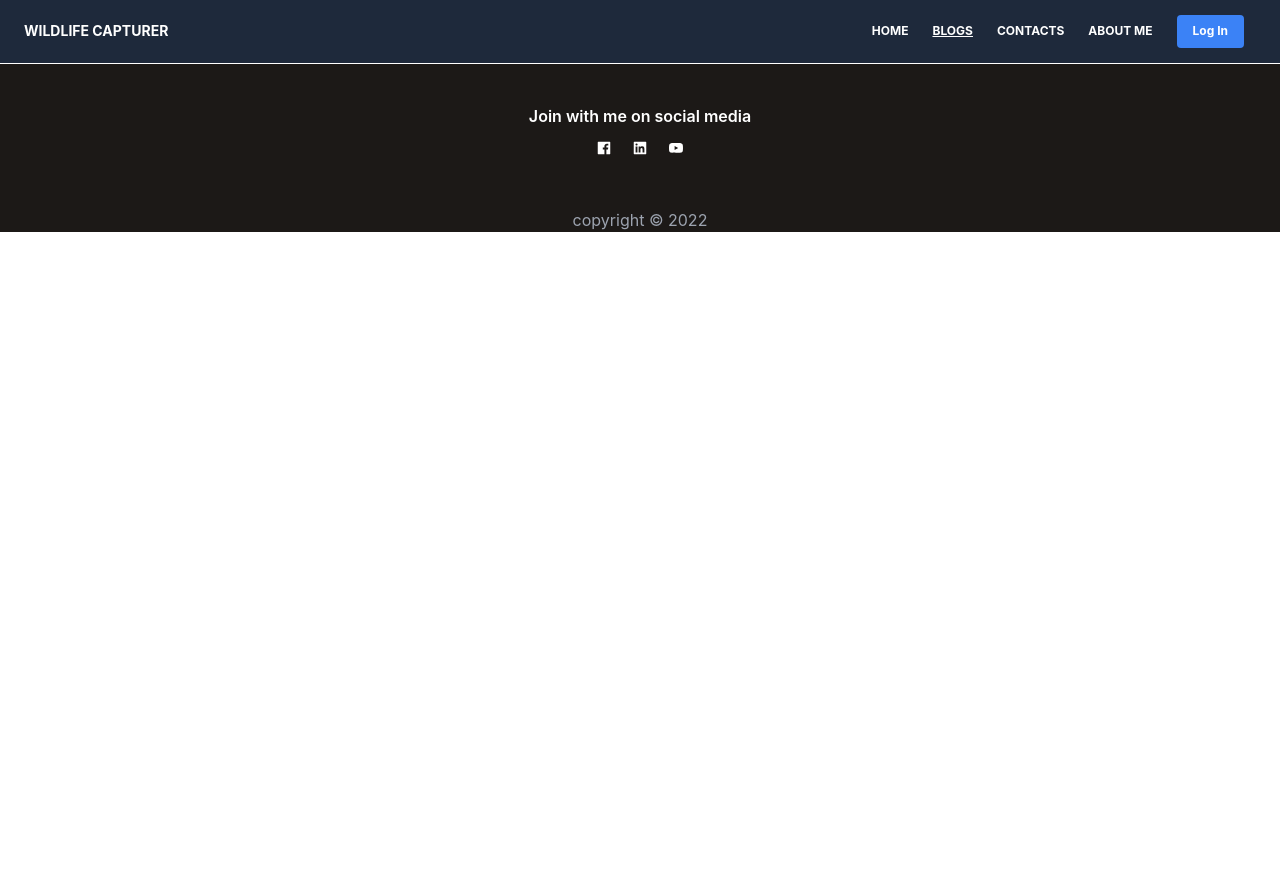
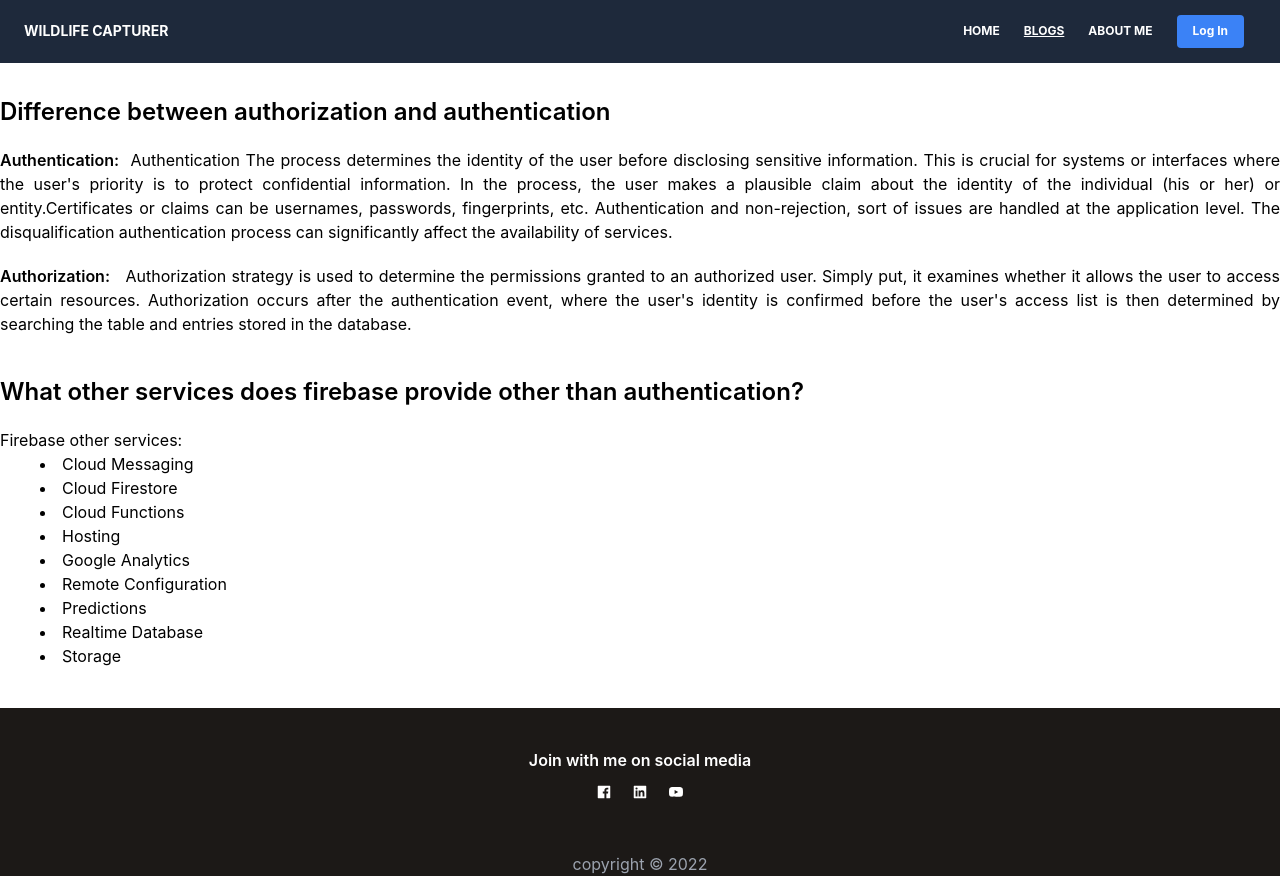
Before and after one commit to Juniorashraf02/photographer, a React (Create React App) app: page /blogs in a window 1280 px wide. Before the commit the page ends 800 px from the top, so only its background shows below. Built offline with nearby package versions, Linux system fonts and the light colour scheme; no server answers.

Commit message:
button color edited

```diff
--- a/src/Components/Blogs/Blogs.js
+++ b/src/Components/Blogs/Blogs.js
@@ -2,8 +2,28 @@
 
 const Blogs = () => {
     return (
-        <div className="mt-0">
-            <h1>Blogs</h1>
+        <div className="mt-24 container text-justify mx-auto">
+            <h1 className="text-2xl font-semibold">Difference between authorization and authentication</h1>
+            <p className="mt-5"> <span className=" font-semibold "> Authentication:</span>&nbsp; Authentication The process determines the identity of the user before disclosing sensitive information. This is crucial for systems or interfaces where the user's priority is to protect confidential information. In the process, the user makes a plausible claim about the identity of the individual (his or her) or entity.Certificates or claims can be usernames, passwords, fingerprints, etc. Authentication and non-rejection, sort of issues are handled at the application level. The disqualification authentication process can significantly affect the availability of services.
+                <p className="mt-5"><span className=" font-semibold "> Authorization: </span>&nbsp; Authorization strategy is used to determine the permissions granted to an authorized user. Simply put, it examines whether it allows the user to access certain resources. Authorization occurs after the authentication event, where the user's identity is confirmed before the user's access list is then determined by searching the table and entries stored in the database.</p>
+            </p>
+
+            <h1 className="text-2xl font-semibold mt-10">What other services does firebase provide other than authentication?</h1>
+            <p className="mt-5">Firebase other services:
+                <div className="ml-10">
+                <li>Cloud Messaging</li>
+                <li>Cloud Firestore </li>
+                <li> Cloud Functions</li>
+                <li> Hosting</li>
+                <li>Google Analytics</li>
+                <li>Remote Configuration</li>
+                <li>Predictions</li>
+                <li>Realtime Database</li>
+                <li>Storage</li>
+                </div>
+            </p>
+
+
         </div>
     );
 };
--- a/src/Components/Shared/Form.css
+++ b/src/Components/Shared/Form.css
@@ -68,17 +68,18 @@
 .login-container button {
     color: white;
     margin-top: 20px;
-    background: #1da1f2;
+    background: #1a8bd1;
     height: 40px;
     border-radius: 20px;
     cursor: pointer;
     font-weight: 900;
-    box-shadow: 6px 6px 6px #cbced1, -6px -6px 6px white;
+    box-shadow: 3px 4px 6px #cbced1, 6px 6px 6px white;
     transition: 0.5s;
 }
 
 .login-container button:hover {
     box-shadow: none;
+
 }
 
 
--- a/src/Components/Shared/Header.js
+++ b/src/Components/Shared/Header.js
@@ -49,9 +49,7 @@
                                 <li className="nav-item">
                                     <CustomLink to="/blogs" className="px-3 py-2 flex items-center text-xs uppercase font-bold leading-snug text-white hover:opacity-75">BLOGS</CustomLink>
                                 </li>
-                                <li className="nav-item">
-                                    <CustomLink to="/contacts" className="px-3 py-2 flex items-center text-xs uppercase font-bold leading-snug text-white hover:opacity-75">CONTACTS</CustomLink>
-                                </li>
+
                                 <li className="nav-item">
                                     <CustomLink to="/aboutme" className="px-3 py-2 flex items-center text-xs uppercase font-bold leading-snug text-white hover:opacity-75">ABOUT ME</CustomLink>
                                 </li>
--- a/src/Components/Shared/Login.js
+++ b/src/Components/Shared/Login.js
@@ -102,9 +102,9 @@
                     <p>Don't have an account? <Link to="/signup" className="text-sky-400">Sign up</Link> </p>
                     <ToastContainer />
                     <div className="flex gap-5 items-center mt-5 justify-center">
-                        <div className="bg-blue-500 h-px border-1 w-full"><hr /></div>
-                        <div className="text-gray-400">or</div>
-                        <div className="bg-blue-500 h-px  w-full"><hr /></div>
+                        <div className="bg-blue-400 h-0.5 border-1 w-full"><hr /></div>
+                        <div className="text-blue-400">or</div>
+                        <div className="bg-blue-400 h-0.5  w-full"><hr /></div>
                     </div>
 
                 </form>
```
Also changed, not shown: src/Components/Proceed/Proceed.js (+10 -2 lines).
